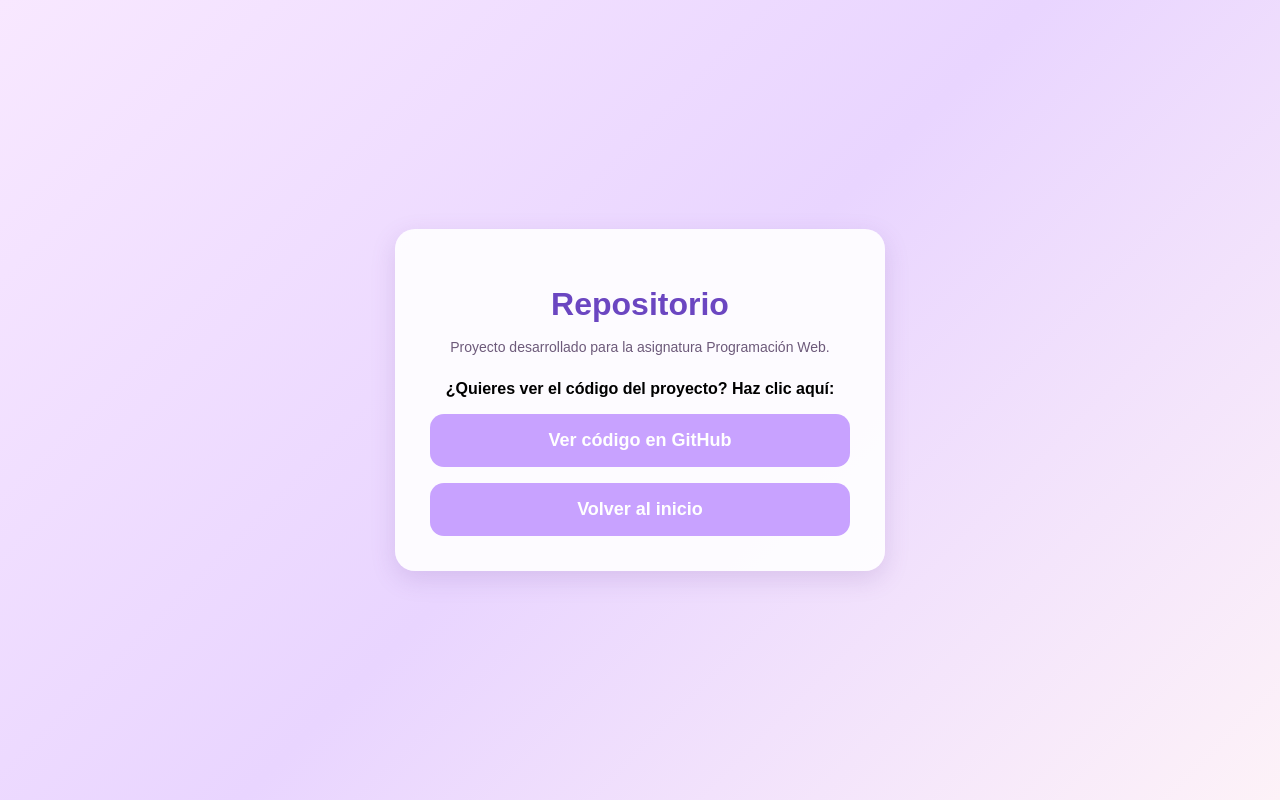
After one commit to ProgerD/ev3-flask, a Flask app: page /creditos in a window 1280 px wide. The commit adds this page. Run offline with Flask 3, Linux system fonts and the light colour scheme.

Commit message:
Agrega página de Repositorio

```diff
--- a/main.py
+++ b/main.py
@@ -43,6 +43,12 @@ def ejercicio2():
 
     return render_template('ejercicio2.html', nombre_mayor=nombre_mayor, cantidad=cantidad)
 
+
+@app.route('/creditos')
+def creditos():
+    return render_template('creditos.html')
+
+
 if __name__ == '__main__':
     app.run(debug=True)
 ()
--- /dev/null
+++ b/templates/creditos.html
@@ -0,0 +1,23 @@
+
+<!DOCTYPE html>
+<html lang="es">
+<head>
+    <meta charset="UTF-8">
+    <title>Repositorio</title>
+    <link rel="stylesheet" href="{{ url_for('static', filename='style.css') }}">
+</head>
+<body>
+    <div class="contenedor">
+        <h1>Repositorio</h1>
+        <p class="instruccion">Proyecto desarrollado para la asignatura Programación Web.</p>
+
+        <p><strong>¿Quieres ver el código del proyecto? Haz clic aquí:</strong> </p>
+
+        <p>
+            <a class="boton" href="https://github.com/ProgerD/ev3-flask" target="_blank">Ver código en GitHub</a>
+        </p>
+
+        <a href="{{ url_for('inicio') }}" class="volver">Volver al inicio</a>
+    </div>
+</body>
+</html>
--- a/templates/index.html
+++ b/templates/index.html
@@ -14,6 +14,7 @@
         <div class="menu-botones">
             <a href="{{ url_for('ejercicio1') }}" class="boton">Ejercicio 1</a>
             <a href="{{ url_for('ejercicio2') }}" class="boton">Ejercicio 2</a>
+            <a href="{{ url_for('creditos') }}" class="boton">Repositorio</a>
         </div>
     </div>
 </body>
```
